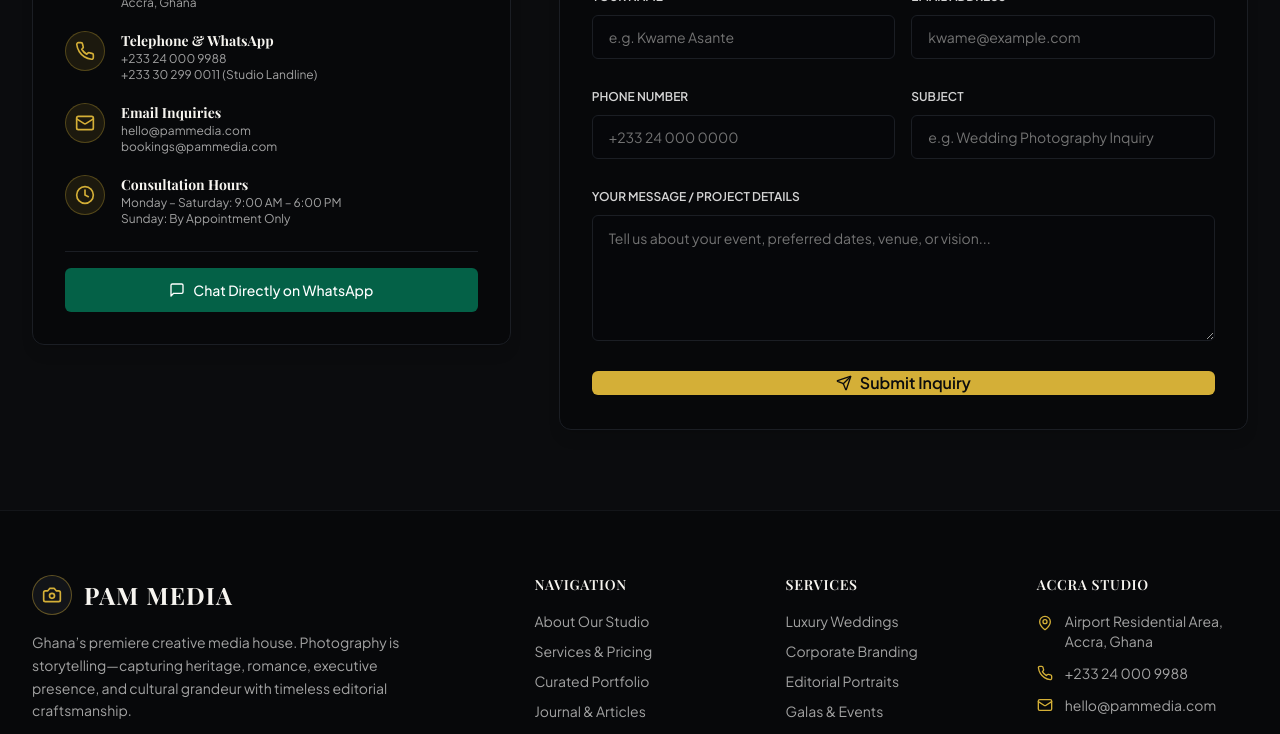
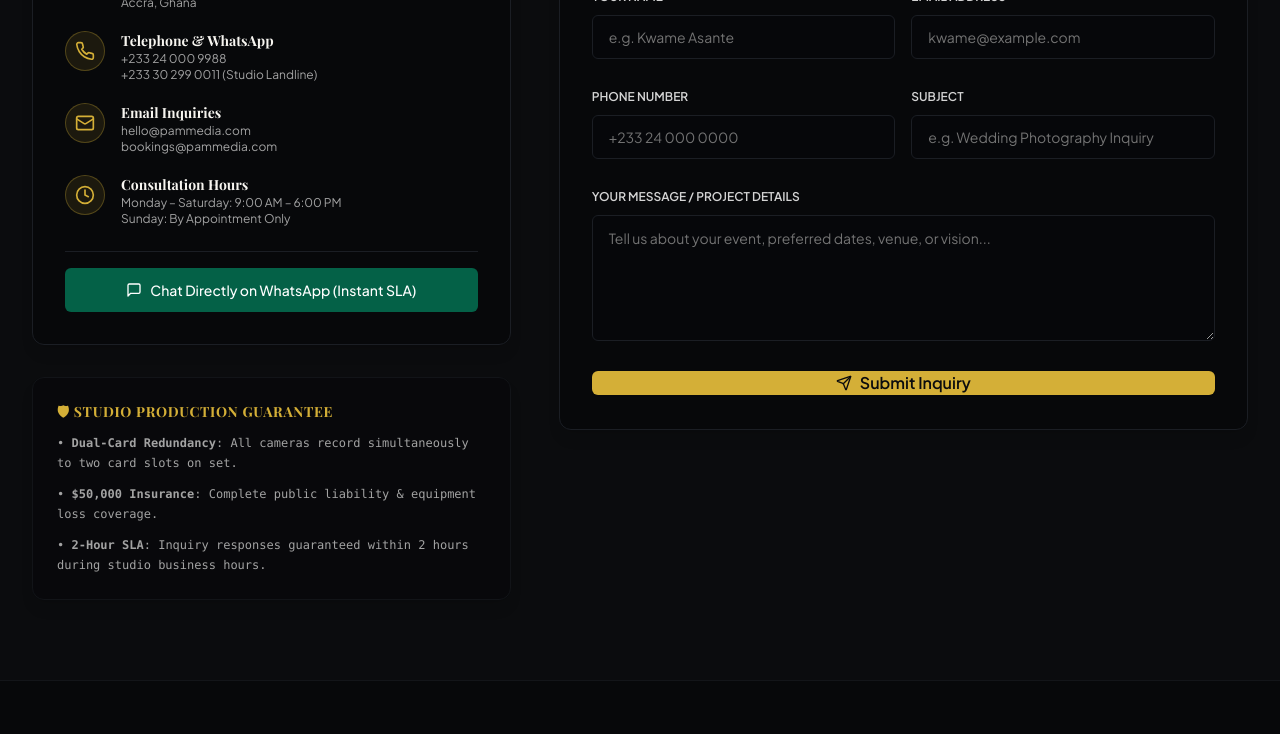
Before and after one commit to dennis-000/PAM-Media-Gallery-Website, a Next.js app: page /contact in a window 1280 px wide. Shown: the part 473-1207 px from the top of the page. Built offline with nearby package versions, Linux system fonts and the light colour scheme; a web font is replaced by a local one.

Commit message:
feat: implement CEO investment audit security gates, SLA guarantees, and WhatsApp CRO triggers

```diff
--- a/src/app/(admin)/admin/bookings/page.tsx
+++ b/src/app/(admin)/admin/bookings/page.tsx
@@ -12,10 +12,11 @@
 import { INITIAL_SERVICES } from '@/lib/db/mock-db';
 
 import { useMounted } from '@/lib/hooks/use-mounted';
+import { useAuthProtection } from '@/lib/hooks/use-auth-protection';
 import { useEffect } from 'react';
 
 export default function AdminBookingsPage() {
-  const mounted = useMounted();
+  const { mounted, authorized } = useAuthProtection();
   const [bookings, setBookings] = useState<Booking[]>(persistentDb.getBookings());
   const [statusFilter, setStatusFilter] = useState<string>('all');
   const [searchTerm, setSearchTerm] = useState<string>('');
@@ -42,7 +43,7 @@
     loadData();
   }, []);
 
-  if (!mounted) {
+  if (!mounted || !authorized) {
     return (
       <div className="space-y-8 animate-pulse">
         <div className="h-16 bg-obsidian-900 border border-obsidian-800 rounded-xl" />
--- a/src/app/(admin)/admin/galleries/page.tsx
+++ b/src/app/(admin)/admin/galleries/page.tsx
@@ -10,10 +10,11 @@
 import { createGalleryAction } from '@/lib/actions/admin-actions';
 import { persistentDb } from '@/lib/db/persistent-db';
 import { useMounted } from '@/lib/hooks/use-mounted';
+import { useAuthProtection } from '@/lib/hooks/use-auth-protection';
 import { Gallery } from '@/lib/types';
 
 export default function AdminGalleriesPage() {
-  const mounted = useMounted();
+  const { mounted, authorized } = useAuthProtection();
   const [galleries, setGalleries] = useState<Gallery[]>(persistentDb.getGalleries());
   const [showModal, setShowModal] = useState(false);
   const [uploading, setUploading] = useState(false);
@@ -38,7 +39,7 @@
     loadData();
   }, []);
 
-  if (!mounted) {
+  if (!mounted || !authorized) {
     return (
       <div className="space-y-8 animate-pulse">
         <div className="h-16 bg-obsidian-900 border border-obsidian-800 rounded-xl" />
--- a/src/app/(public)/contact/page.tsx
+++ b/src/app/(public)/contact/page.tsx
@@ -96,15 +96,31 @@
 
               <div className="pt-4 border-t border-obsidian-700">
                 <a
-                  href="https://wa.me/233240009988"
+                  href="https://wa.me/233240009988?text=Hello%20PAM%20Media%20Studio!%20I%20would%20like%20to%20inquire%20about%20a%20photography%20session."
                   target="_blank"
                   rel="noreferrer"
                   className="w-full inline-flex items-center justify-center gap-2 px-6 py-3 rounded-md bg-emerald-700/80 hover:bg-emerald-600 text-white font-medium text-sm transition-colors"
                 >
                   <MessageSquare className="w-4 h-4" />
-                  Chat Directly on WhatsApp
+                  Chat Directly on WhatsApp (Instant SLA)
                 </a>
               </div>
+            </Card>
+
+            {/* Studio Guarantee & Insurance */}
+            <Card className="p-6 bg-obsidian-900/60 border-obsidian-800 space-y-3 font-mono text-xs">
+              <h4 className="font-serif font-bold text-champagne text-sm uppercase tracking-wider flex items-center gap-2">
+                🛡 Studio Production Guarantee
+              </h4>
+              <p className="text-neutral-400 leading-relaxed">
+                • <strong>Dual-Card Redundancy</strong>: All cameras record simultaneously to two card slots on set.
+              </p>
+              <p className="text-neutral-400 leading-relaxed">
+                • <strong>$50,000 Insurance</strong>: Complete public liability & equipment loss coverage.
+              </p>
+              <p className="text-neutral-400 leading-relaxed">
+                • <strong>2-Hour SLA</strong>: Inquiry responses guaranteed within 2 hours during studio business hours.
+              </p>
             </Card>
           </div>
 
--- /dev/null
+++ b/src/lib/hooks/use-auth-protection.ts
@@ -0,0 +1,23 @@
+'use client';
+
+import { useEffect, useState } from 'react';
+import { useRouter } from 'next/navigation';
+import { useMounted } from './use-mounted';
+
+export function useAuthProtection() {
+  const mounted = useMounted();
+  const router = useRouter();
+  const [authorized, setAuthorized] = useState(false);
+
+  useEffect(() => {
+    if (!mounted) return;
+    const session = localStorage.getItem('pam_admin_session');
+    if (!session) {
+      router.push('/admin/login');
+    } else {
+      setAuthorized(true);
+    }
+  }, [mounted, router]);
+
+  return { mounted, authorized };
+}
```
Also changed, not shown: 1 other file (tests, documents, lock files or other folders).
